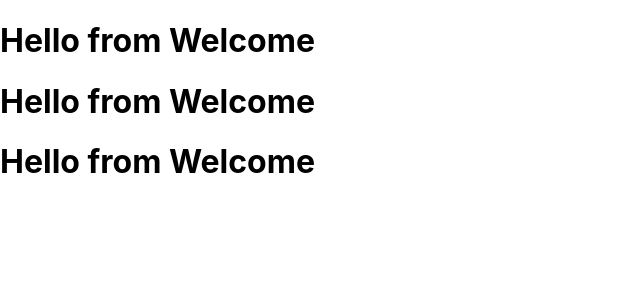
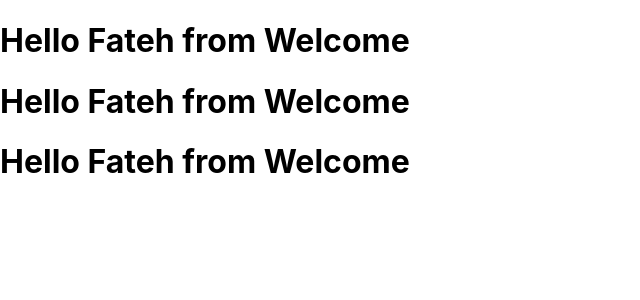
Before and after one commit to fatehrehman/react-app-try, a React (Create React App) app: page / in a window 1280 px wide. Shown: the top 300 px of the page, without its empty margins (0-640 px from the left). Built offline with nearby package versions, Linux system fonts and the light colour scheme.

Commit message:
Chapter 3-2

```diff
--- a/src/App.js
+++ b/src/App.js
@@ -9,9 +9,9 @@ function App() {
 
   return (
     <>
-      <Welcome />
-      <Welcome />
-      <Welcome />
+      <Welcome datax={user} />
+      <Welcome datax={user} />
+      <Welcome datax={user} />
     </>
   );
 }
--- a/src/components/Welcome.js
+++ b/src/components/Welcome.js
@@ -1,5 +1,6 @@
-function Welcome() {
-  return <h1>Hello from Welcome</h1>;
+function Welcome(props) {
+  // data sent to any component is received as props
+  return <h1>Hello {props.datax.firstname} from Welcome</h1>;
 }
 
 export default Welcome;
```
